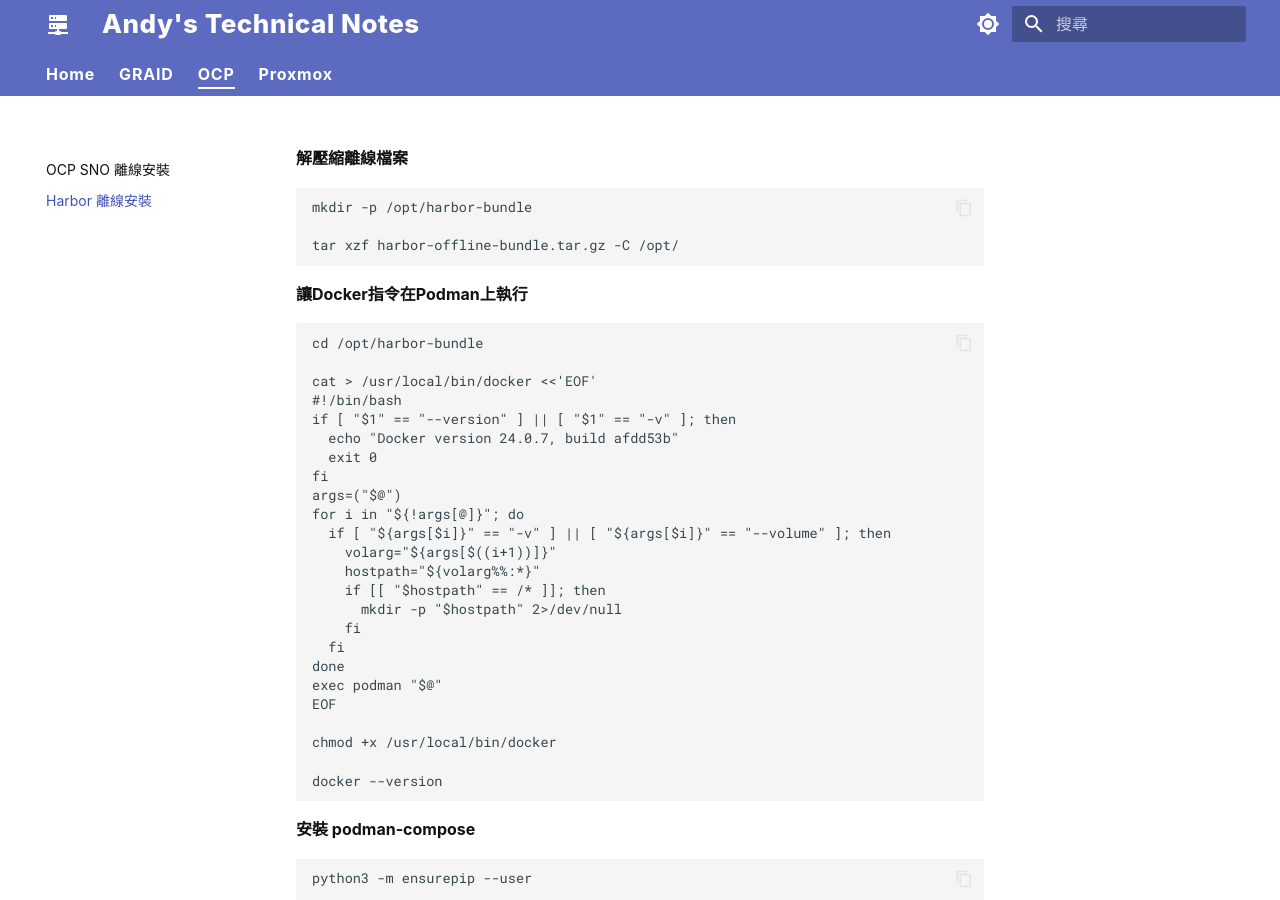
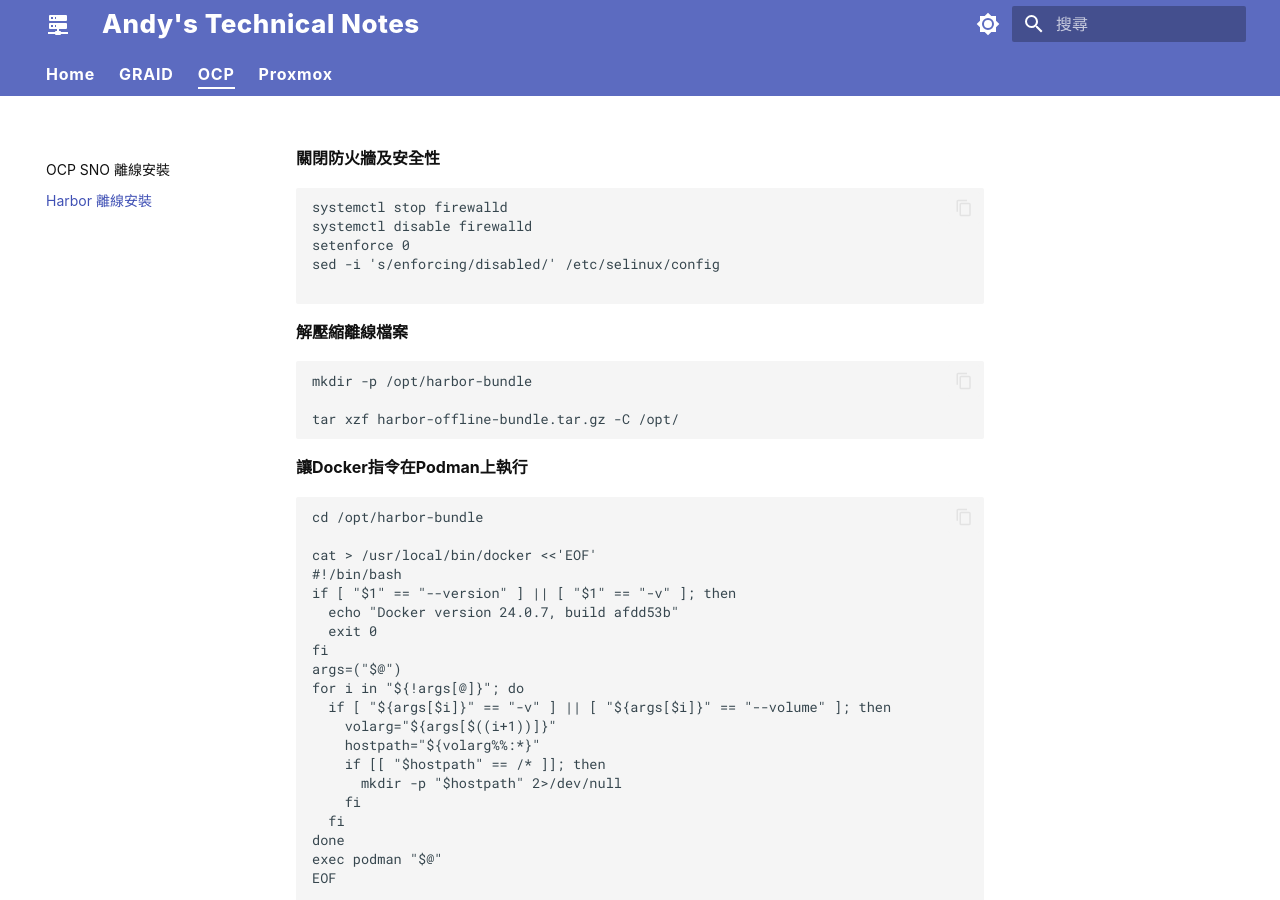
Before and after one commit to Andy0583/Metaage, an MkDocs documentation site: the page built from docs/ocp/harbor.md, in a window 1280 px wide and 900 px high. Built offline with MkDocs 1.6.1 and Material for MkDocs 9.7.7, drawn with Linux system fonts in a browser that asks for light colours; some of the changed text lies outside the part shown.

Commit message:
Add firewall and security settings instructions
Added instructions to disable firewall and security settings.

````diff
--- a/docs/ocp/harbor.md
+++ b/docs/ocp/harbor.md
@@ -1,3 +1,11 @@
+**關閉防火牆及安全性**
+```
+systemctl stop firewalld
+systemctl disable firewalld
+setenforce 0
+sed -i 's/enforcing/disabled/' /etc/selinux/config
+
+```
 **解壓縮離線檔案**
 ```
 mkdir -p /opt/harbor-bundle
````
Also changed, not shown: other parts of docs/ocp/harbor.md (+0 -2 lines).
